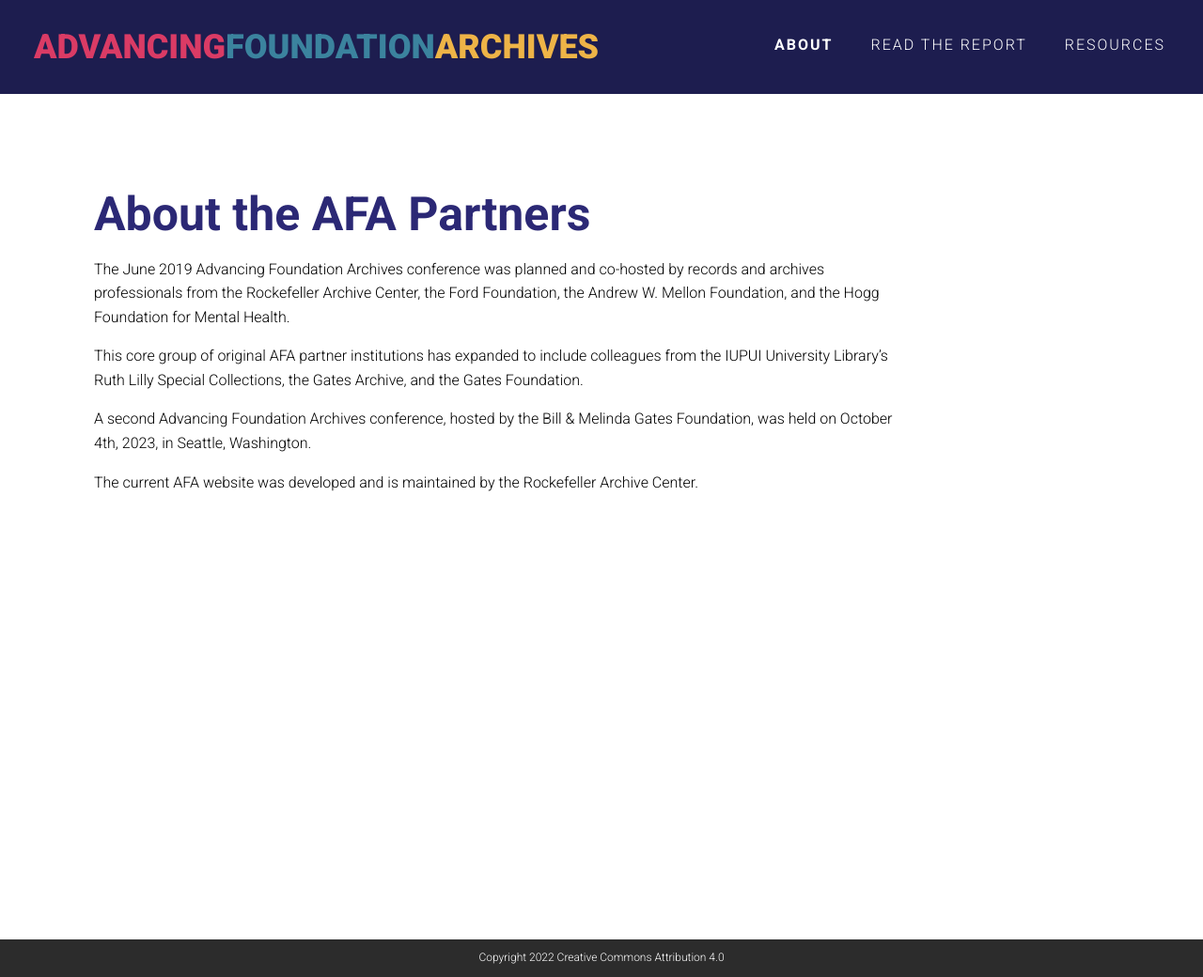
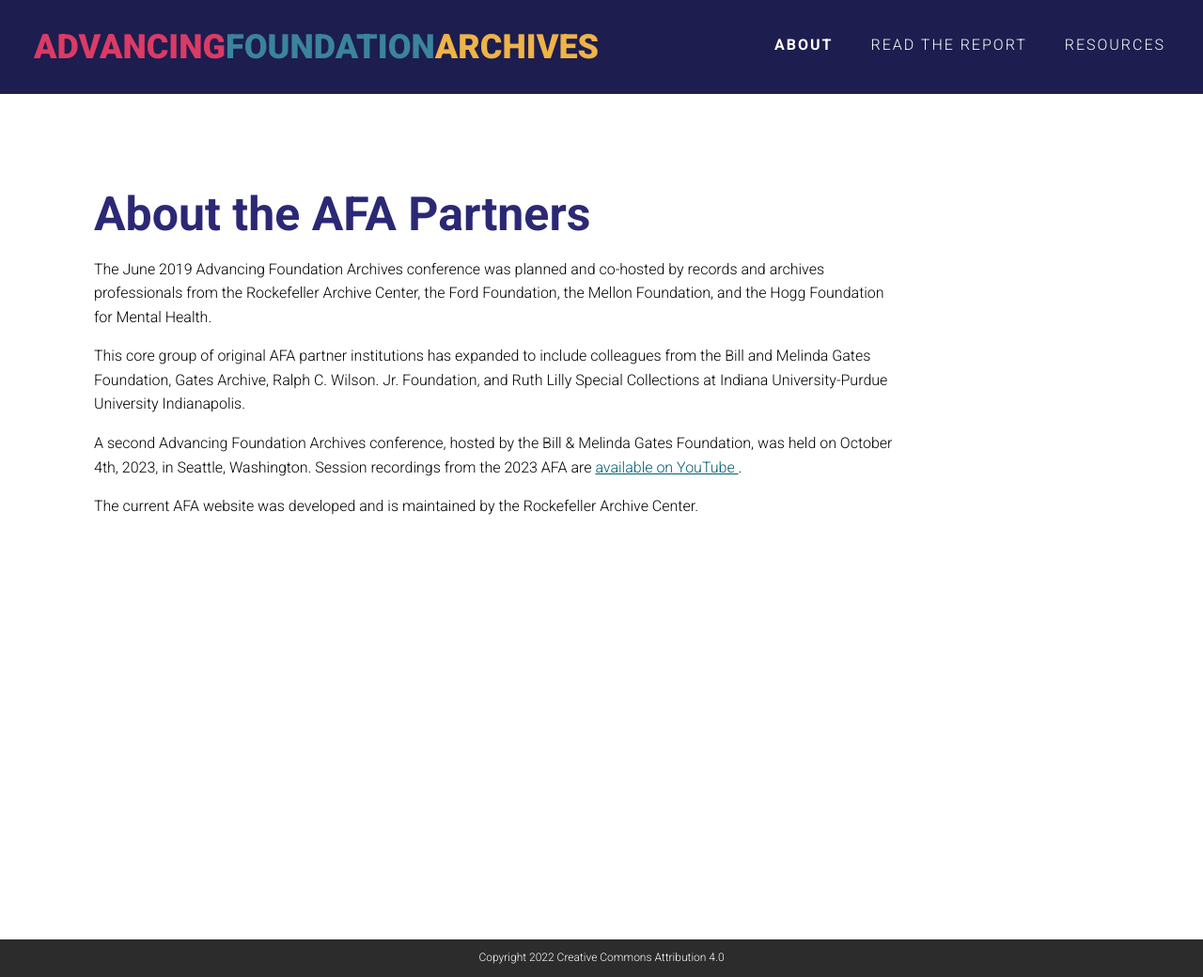
Before and after one commit to RockefellerArchiveCenter/advancing-foundation-archives, a Jekyll site: the page built from about.html, in a window 1280 px wide. Shown: the whole page at 94% size. Built offline with Jekyll 4.4.1, drawn with Linux system fonts in a browser that asks for light colours; comment, search, counter and statistics services are not loaded.

Commit message:
update about text

```diff
--- a/about.html
+++ b/about.html
@@ -7,19 +7,24 @@
   <p>
     The June 2019 Advancing Foundation Archives conference was planned and
     co-hosted by records and archives professionals from the Rockefeller Archive
-    Center, the Ford Foundation, the Andrew W. Mellon Foundation, and the Hogg
+    Center, the Ford Foundation, the Mellon Foundation, and the Hogg
     Foundation for Mental Health.
   </p>
 
   <p>
     This core group of original AFA partner institutions has expanded to include
-    colleagues from the IUPUI University Library’s Ruth Lilly Special Collections,
-    the Gates Archive, and the Gates Foundation.
+    colleagues from the Bill and Melinda Gates Foundation, Gates Archive,
+    Ralph C. Wilson. Jr. Foundation, and Ruth Lilly Special Collections at Indiana
+    University-Purdue University Indianapolis.
   </p>
 
   <p>
-    A second Advancing Foundation Archives conference, hosted by the Bill & Melinda Gates Foundation,
-    was held on October 4th, 2023, in Seattle, Washington.
+    A second Advancing Foundation Archives conference, hosted by the Bill & Melinda
+    Gates Foundation, was held on October 4th, 2023, in Seattle, Washington. Session
+    recordings from the 2023 AFA are
+    <a href="https://www.youtube.com/watch?v=HC15nJKmlUk&list=PL5KSvh0W2h9a4Y4YEEM6d22tQ0db6CenW">
+      available on YouTube
+    </a>.
   </p>
 
   <p>
```
